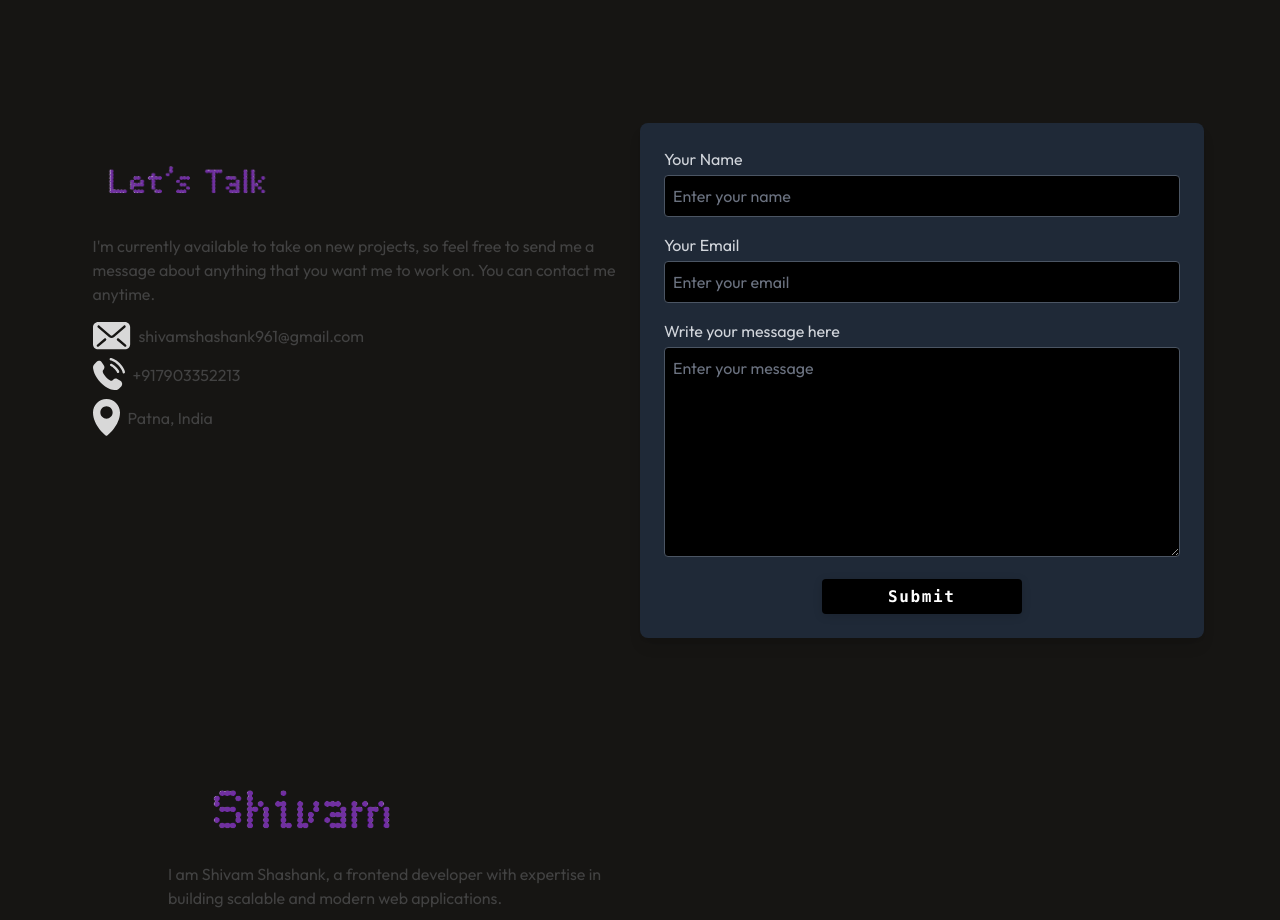
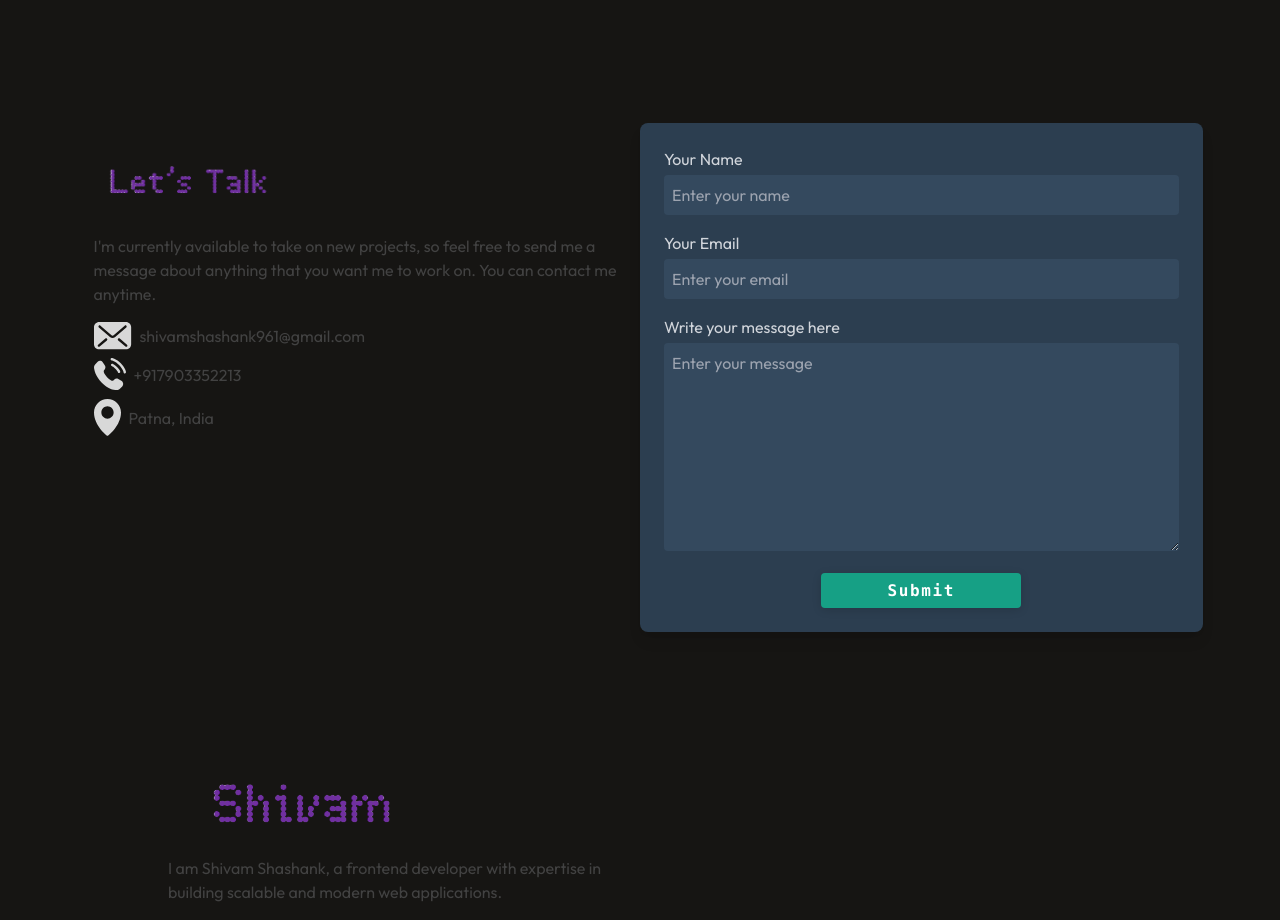
Before and after one commit to ShivamShashank11/portfolio, a React (Vite) app: page / in a window 1280 px wide. Shown: the part 4890-5810 px from the top of the page. Built offline with nearby package versions, Linux system fonts and the light colour scheme.

Commit message:
form style change

```diff
--- a/src/Components/Contact/Contact.jsx
+++ b/src/Components/Contact/Contact.jsx
@@ -4,7 +4,8 @@ import location_icon from "../../assets/location_icon.svg";
 import call_icon from "../../assets/call_icon.svg";
 import contact_image from "../../assets/mycontact.png";
 import letImage from "../../assets/Let.png"; // Import your Let.png image
-import "./Contact.css";
+import "./Contact.css"; // Ensure this CSS file isn't overriding Tailwind styles
+
 const Contact = () => {
   const [showTooltip, setShowTooltip] = useState(false);
 
@@ -73,7 +74,8 @@ const Contact = () => {
         </div>
         <form
           onSubmit={onSubmit}
-          className="contact-right w-full lg:w-1/2 p-6 bg-gray-800 rounded-lg shadow-lg"
+          className="contact-right w-full lg:w-1/2 p-6 rounded-lg shadow-lg"
+          style={{ backgroundColor: "#2c3e50" }} // Explicitly setting the form background color
         >
           <label htmlFor="name" className="block mb-1 text-gray-300">
             Your Name
@@ -84,7 +86,12 @@ const Contact = () => {
             name="name"
             id="name"
             required
-            className="w-full p-2 border border-gray-600 rounded mb-4 bg-black text-gray-300 placeholder-gray-500"
+            className="w-full p-2 rounded mb-4"
+            style={{
+              backgroundColor: "#34495e", // Input background color
+              borderColor: "#34495e", // Border color to match the background
+              color: "#ecf0f1", // Light gray text color
+            }}
           />
           <label htmlFor="email" className="block mb-1 text-gray-300">
             Your Email
@@ -95,7 +102,12 @@ const Contact = () => {
             name="email"
             id="email"
             required
-            className="w-full p-2 border border-gray-600 rounded mb-4 bg-black text-gray-300 placeholder-gray-500"
+            className="w-full p-2 rounded mb-4"
+            style={{
+              backgroundColor: "#34495e",
+              borderColor: "#34495e",
+              color: "#ecf0f1",
+            }}
           />
           <label htmlFor="message" className="block mb-1 text-gray-300">
             Write your message here
@@ -106,10 +118,21 @@ const Contact = () => {
             rows="8"
             placeholder="Enter your message"
             required
-            className="w-full p-2 border border-gray-600 rounded mb-4 bg-black text-gray-300 placeholder-gray-500"
+            className="w-full p-2 rounded mb-4"
+            style={{
+              backgroundColor: "#34495e",
+              borderColor: "#34495e",
+              color: "#ecf0f1",
+            }}
           ></textarea>
-          {/* New button */}
-          <button className="ui-btn bg-black text-white px-4 py-2 rounded hover:bg-gray-800 transition duration-200">
+          <button
+            className="ui-btn text-white px-4 py-2 rounded"
+            style={{
+              backgroundColor: "#16a085", // Button background color
+            }}
+            onMouseOver={(e) => (e.target.style.backgroundColor = "#1abc9c")} // Hover effect
+            onMouseOut={(e) => (e.target.style.backgroundColor = "#16a085")} // Reset after hover
+          >
             <span>Submit</span>
           </button>
         </form>
```
